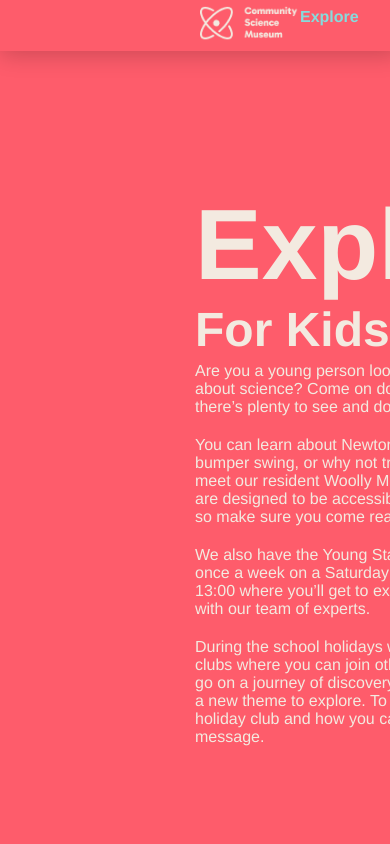
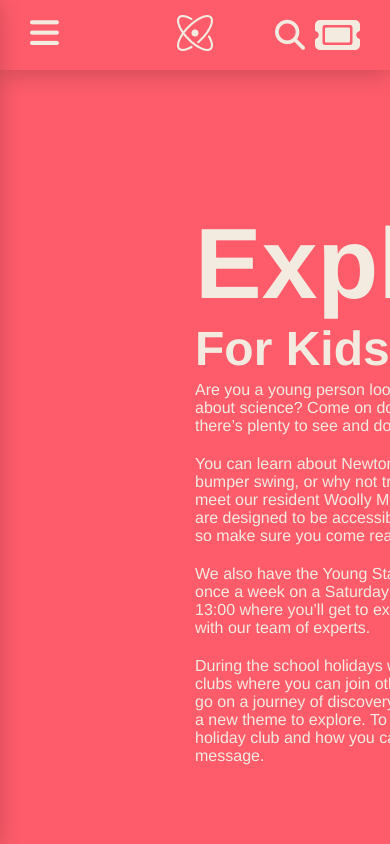
Before and after one commit to inastefansdottir/Semester-project-1, a plain HTML site: page explore/index.html in a window 390 px wide. Shown: the top 844 px of the page. Drawn offline with Linux system fonts and the light colour scheme; a web font is replaced by a local one.

Commit message:
Finished coding the mobile menu (#14)
- Had to adjust the html and add a separate logo for the mobile version.

```diff
--- a/css/biology-and-medicine.css
+++ b/css/biology-and-medicine.css
@@ -2,7 +2,7 @@
 
 /* header */
 body,
-.menu {
+.navigation {
     background-color: var(--primary-color);
 }
 
--- a/css/explore.css
+++ b/css/explore.css
@@ -6,7 +6,7 @@ body {
 }
 
 /* Header */
-.menu {
+.navigation {
     background-color: var(--primary-color);
 }
 
--- a/css/global.css
+++ b/css/global.css
@@ -42,7 +42,6 @@ a {
     text-decoration: none;
     color: var(--primary-light);
 }
-
 /* Button styles */
 .button,
  footer input{
@@ -92,7 +91,8 @@ a {
 /* header (navigation menu) */
 .hamburger-icon,
 #menu-checkbox,
-.logo-mobile {
+.logo-mobile,
+.icon-mobile-section {
     display: none;
 }
 
@@ -101,7 +101,7 @@ header {
     top: 0;
 }
 
-.menu {
+.navigation {
     display: flex;
     justify-content: space-between;
     align-items: center;
@@ -274,3 +274,99 @@ footer input {
         color: var(--secondary-color);
     }
 }
+
+@media (max-width: 1300px) {
+    .navigation {
+        padding: 5px 50px;
+    }
+
+    nav ul {
+        gap: 30px;
+        font-size: 14px;
+    }
+
+    .search-input {
+        right: 135px;
+    }
+}
+
+@media (max-width: 780px) {
+    /* Displays */
+    .header-icons,
+    .logo {
+        display: none;
+    }
+
+    .nav-links,
+    .logo-mobile,
+    .hamburger-icon,
+    .icon-mobile {
+        display: block;
+    }
+
+    /* Mobile menu */
+    #menu-checkbox:checked ~ .navigation {
+        transform: translateX(0);
+    }
+
+    .menu {
+        display: flex;
+        justify-content: space-between;
+        padding: 15px 30px;
+        box-shadow: 0px 4px 23px 0px rgba(0, 0, 0, 0.2);
+    }
+
+    .navigation {
+        position: absolute;
+        background: linear-gradient(1deg, var(--primary-color) 20%, var(--secondary-color) 100%);
+        top: 0;
+        left: 0;
+        height: 100vh;
+        padding: 80px 30px 10px 30px;
+        z-index: 9;
+        transition: transform 0.3s ease-in-out;
+        transform: translateX(-100%);
+        align-items: flex-start;
+    }
+
+    /* Hamburger menu */
+    .hamburger-icon {
+        position: relative;
+        z-index: 10;
+        font-size: 33px;
+    }
+
+    /* Nav links */
+    .nav-links li {
+        margin-bottom: 40px;
+        font-size: 20px;
+    }
+
+    .nav-links a {
+        color: var(--primary-light);
+    }
+
+    /* Logo mobile */
+    .logo-mobile {
+        position: absolute;
+        left: 50%;
+        transform: translateX(-50%);
+        height: auto;
+    }
+
+    /* Mobile icons */
+    .fa-magnifying-glass {
+        font-size: 30px;
+    }
+
+    .fa-ticket {
+        font-size: 40px;
+    }
+
+    .icon-mobile-section {
+        display: flex;
+        align-items: center;
+        gap: 10px;
+        position: relative;
+    }
+}
--- a/css/home.css
+++ b/css/home.css
@@ -5,7 +5,7 @@ body {
 }
 
 /* Header */
-.menu {
+.navigation {
     background-color: var(--secondary-color);
 }
 
--- a/explore/index.html
+++ b/explore/index.html
@@ -14,19 +14,19 @@
 <body>
     <header>
         <div class="menu">
-
             <input type="checkbox" id="menu-checkbox">
             <label for="menu-checkbox" class="hamburger-icon" aria-label="Open menu">
                 <i class="fa-solid fa-bars"></i>
             </label>
 
+            <div class="navigation">
                 <a href="../">
                     <img src="../images/shared/logo-cream.png" alt="Community Science Museum logo" class="logo">
                 </a>
 
                 <nav>
-                <ul>
-                    <li><a href="../explore/" class="current">Explore</a></li>
+                    <ul class="nav-links">
+                        <li><a href="../explore/"  class="current">Explore</a></li>
                         <li><a href="../special-events/">Special events</a></li>
                         <li><a href="../exhibition-spaces/">Exhibition Spaces</a></li>
                         <li><a href="../about/">About</a></li>
@@ -44,6 +44,16 @@
                     <input type="text" class="search-input" placeholder="Search...">
 
                     <i class="fa-solid fa-ticket"></i>
+                </div>
+            </div>
+
+            <a href="../" class="logo-mobile">
+                <img src="../images/shared/mobile-logo-cream.png" alt="Community Science Museum logo">
+            </a>
+
+            <div class="icon-mobile-section">
+                <i class="fa-solid fa-magnifying-glass icon-mobile"></i>
+                <i class="fa-solid fa-ticket icon-mobile"></i>
             </div>
         </div>
     </header>
```
Also changed, not shown: about/index.html (+12 -2 lines), exhibition-spaces/biology-and-medicine.html (+12 -2 lines), exhibition-spaces/index.html (+13 -3 lines), index.html (+12 -2 lines), special-events/index.html (+12 -2 lines), visit/index.html (+12 -2 lines), images/shared/mobile-logo-cream.png (added), images/shared/mobile-logo-orange.png (added), images/shared/mobile-logo-red.png (added). Lines whose indentation alone changed are shown as unchanged.
